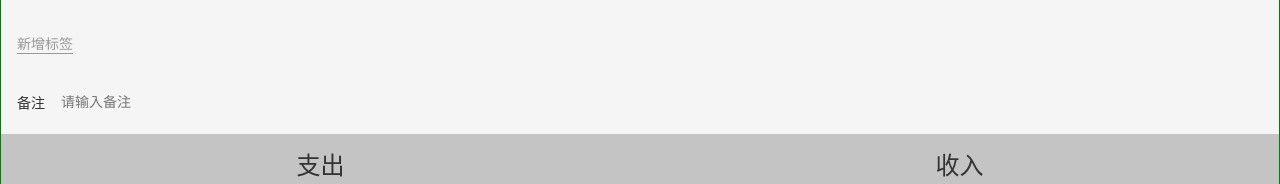
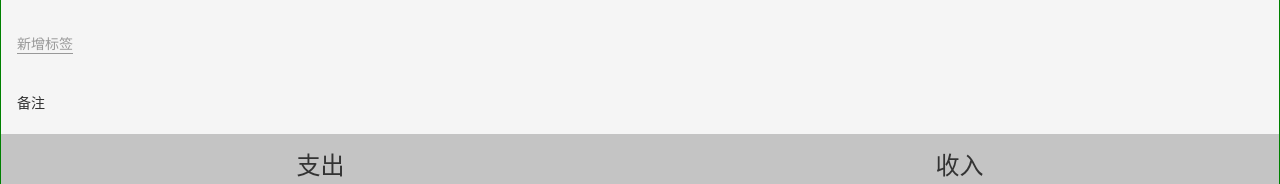
Before and after one commit to YingHuaLiu/vue-bookkeeping, a Vue app: page /#/money in a window 1280 px wide. Shown: the part 215-399 px from the top of the page. Built offline with nearby package versions, Linux system fonts and the light colour scheme; the HTML template or start-up script is replaced by a standard one.

Commit message:
抽象出Notes组件

```diff
--- a/src/components/Money/Notes.vue
+++ b/src/components/Money/Notes.vue
@@ -1,17 +1,19 @@
 <template>
   <label class="notes">
-    <span class="name">备注</span>
-    <input type="text" placeholder="请输入备注" v-model="value">
+    <span class="name">{{ fieldName }}</span>
+    <input type="text" :placeholder="placeHolder" v-model="value">
   </label>
 </template>
 
 <script lang="ts">
 import Vue from 'vue';
-import {Component, Watch} from 'vue-property-decorator';
+import {Component, Prop, Watch} from 'vue-property-decorator';
 
 @Component
 export default class Notes extends Vue {
   value = '';
+  @Prop({required: true}) fieldName!: string;
+  @Prop() placeHolder?: string;
 
   @Watch('value')
   onValueChanged(value: string) {
--- a/src/views/EditLabel.vue
+++ b/src/views/EditLabel.vue
@@ -1,6 +1,10 @@
 <template>
   <Layout>
-
+    <div>
+      <Icon name="left"/>
+      <span>编辑标签</span>
+    </div>
+    <Notes field-name="标签名" place-holder="请输入标签名"/>
   </Layout>
 </template>
 
@@ -8,8 +12,10 @@
 import Vue from 'vue';
 import {Component} from 'vue-property-decorator';
 import tagListModel from '@/models/TagListModel';
-
-@Component
+import Notes from '@/components/Money/Notes.vue';
+@Component({
+  components: {Notes}
+})
 export default class EditLabel extends Vue {
   created() {
     const id = this.$route.params.id;
--- a/src/views/Money.vue
+++ b/src/views/Money.vue
@@ -3,9 +3,8 @@
     <NumberPad :value.sync="record.amount" @submit="saveRecord"/>
     <!--    <Types :value="record.type" @update:value="onUpdateTypes"/>-->
     <Types :value.sync="record.type"/>
-    <Notes @update:value="onUpdateNotes"/>
+    <Notes field-name="备注" @update:value="onUpdateNotes"/>
     <Tags :data-source.sync="tags" @update:value="onUpdateTags"/>
-    <!--sync是用于子组件修改了datasource的值可以相应修改tags的值-->
   </Layout>
 </template>
 
```
Also changed, not shown: src/assets/icons/left.svg (added).
